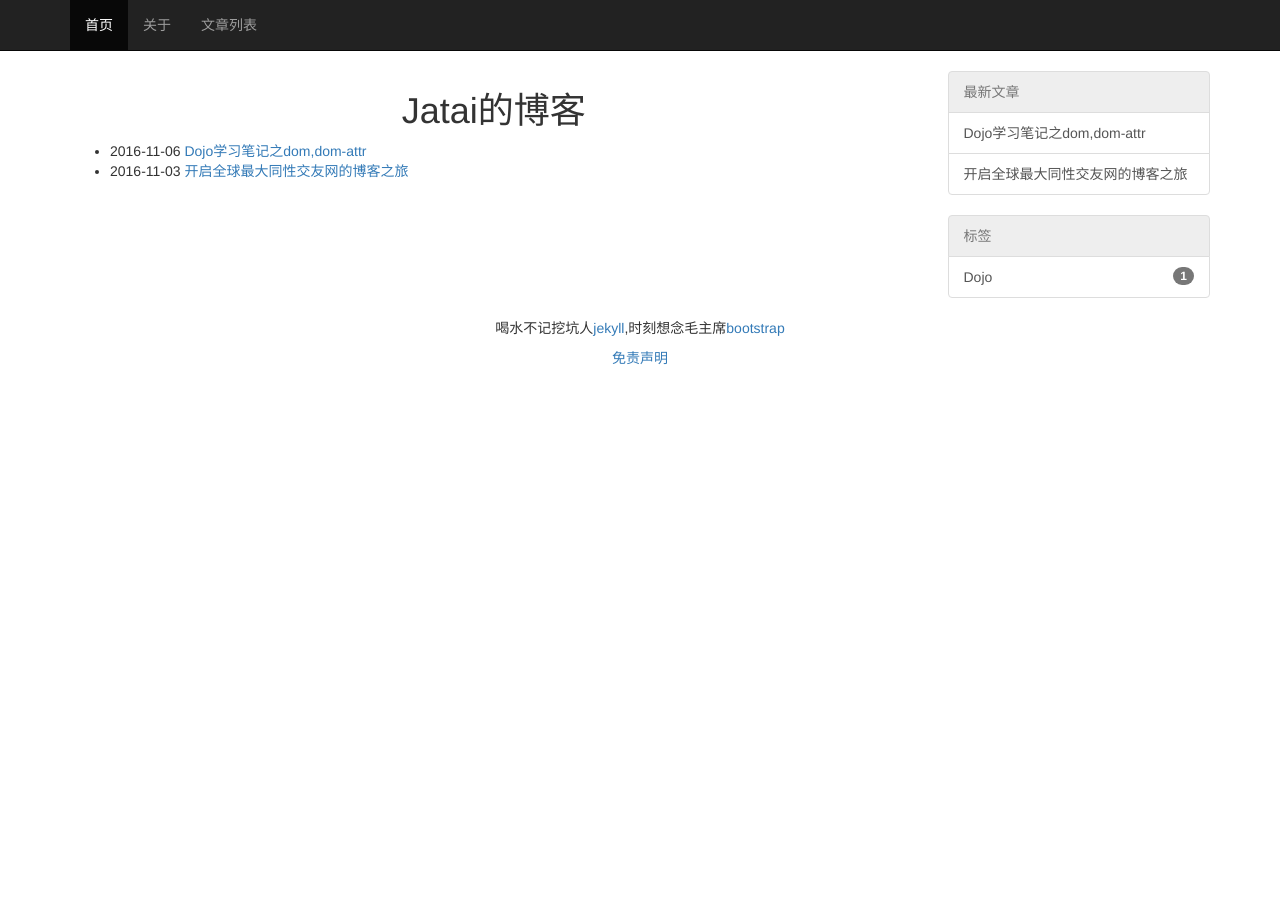
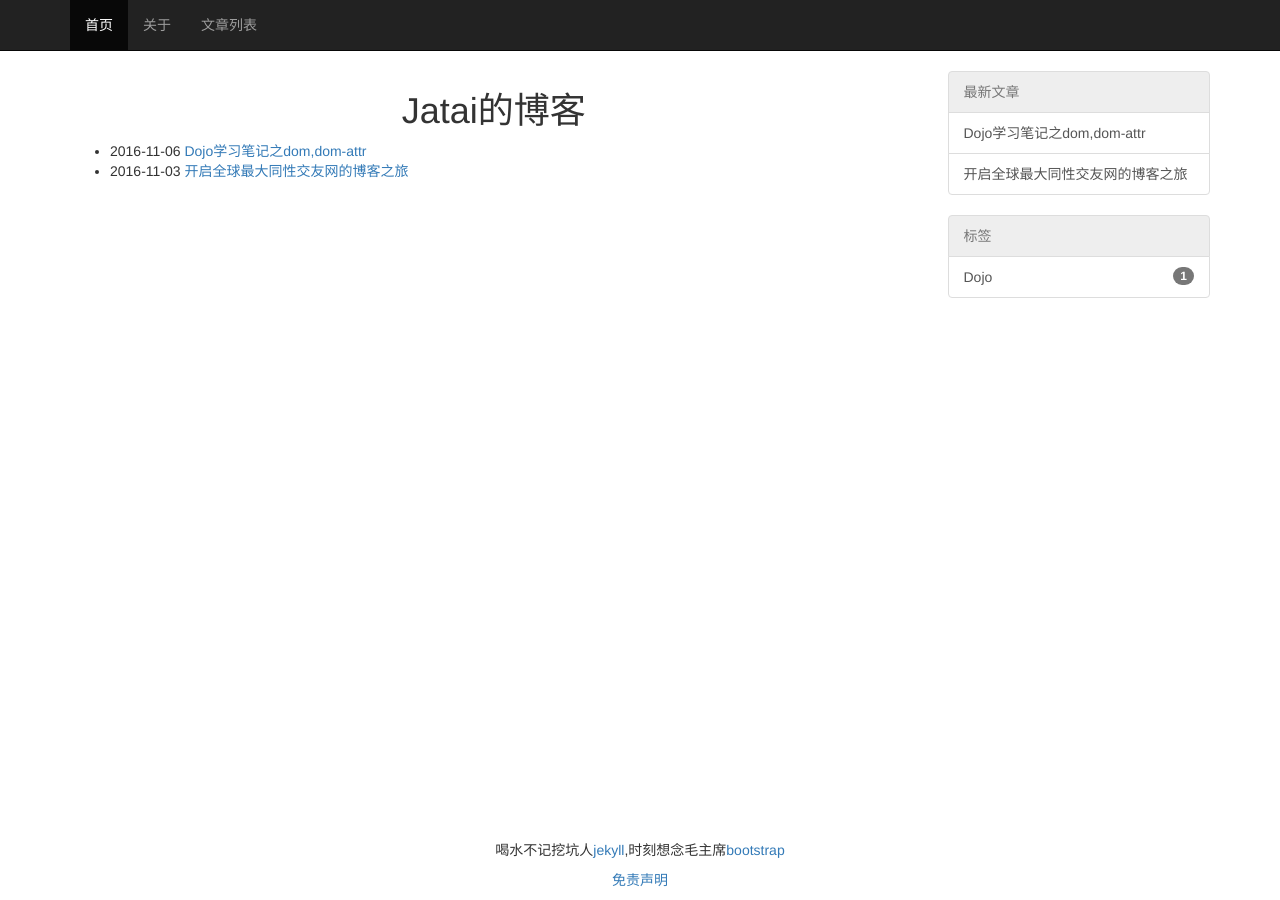
Before and after one commit to ytmjatai/blog, a Jekyll site: the page built from index.md, in a window 1280 px wide. Built offline with Jekyll 4.4.1, drawn with Linux system fonts in a browser that asks for light colours.

Commit message:
fixed-bottom

```diff
--- a/_includes/footer.html
+++ b/_includes/footer.html
@@ -1,4 +1,4 @@
-<footer>
+<footer class="navbar-fixed-bottom">
 	<div class="container">
 		<div class="row">
 			<div class="col-md-12">
```
